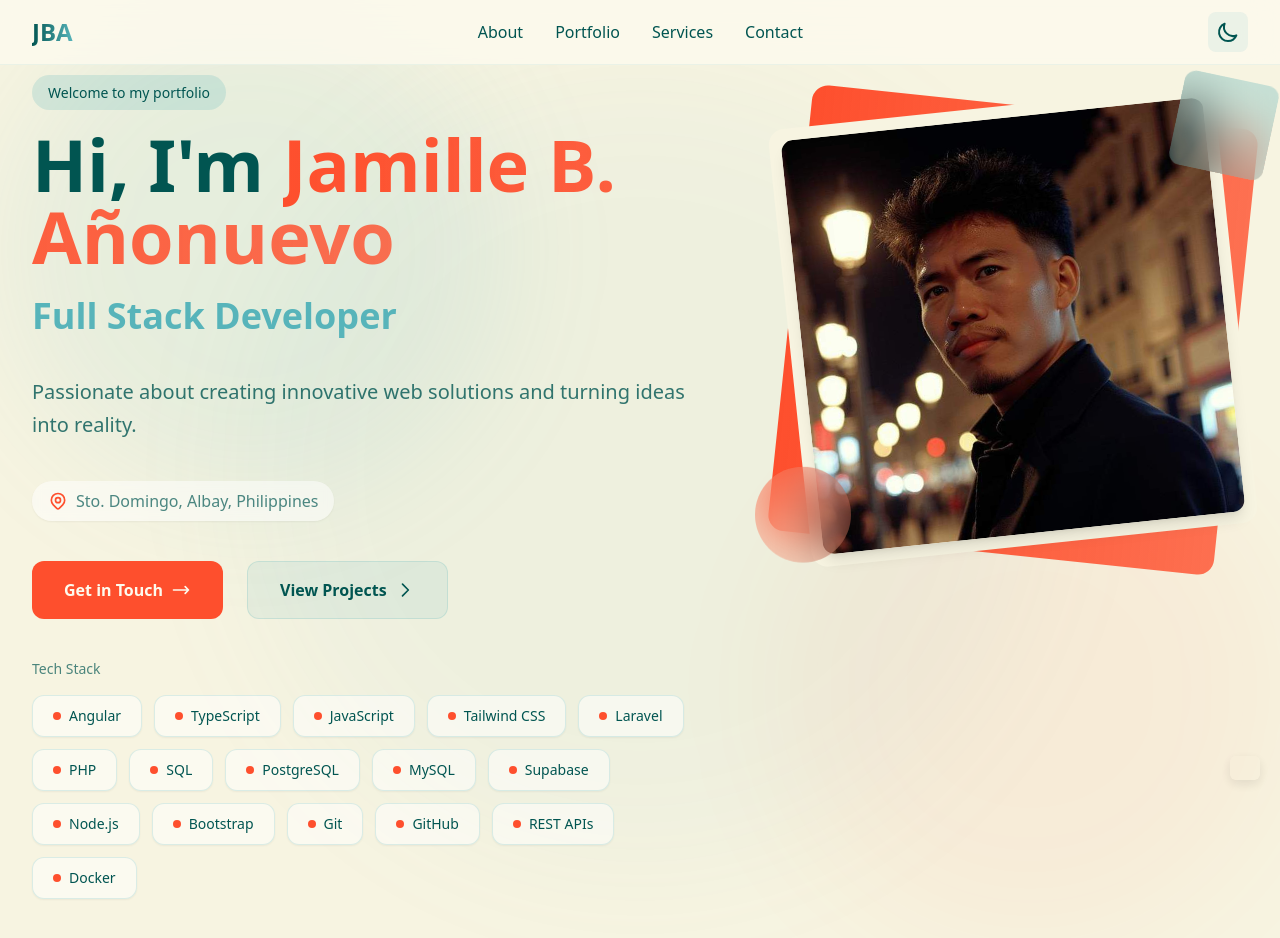
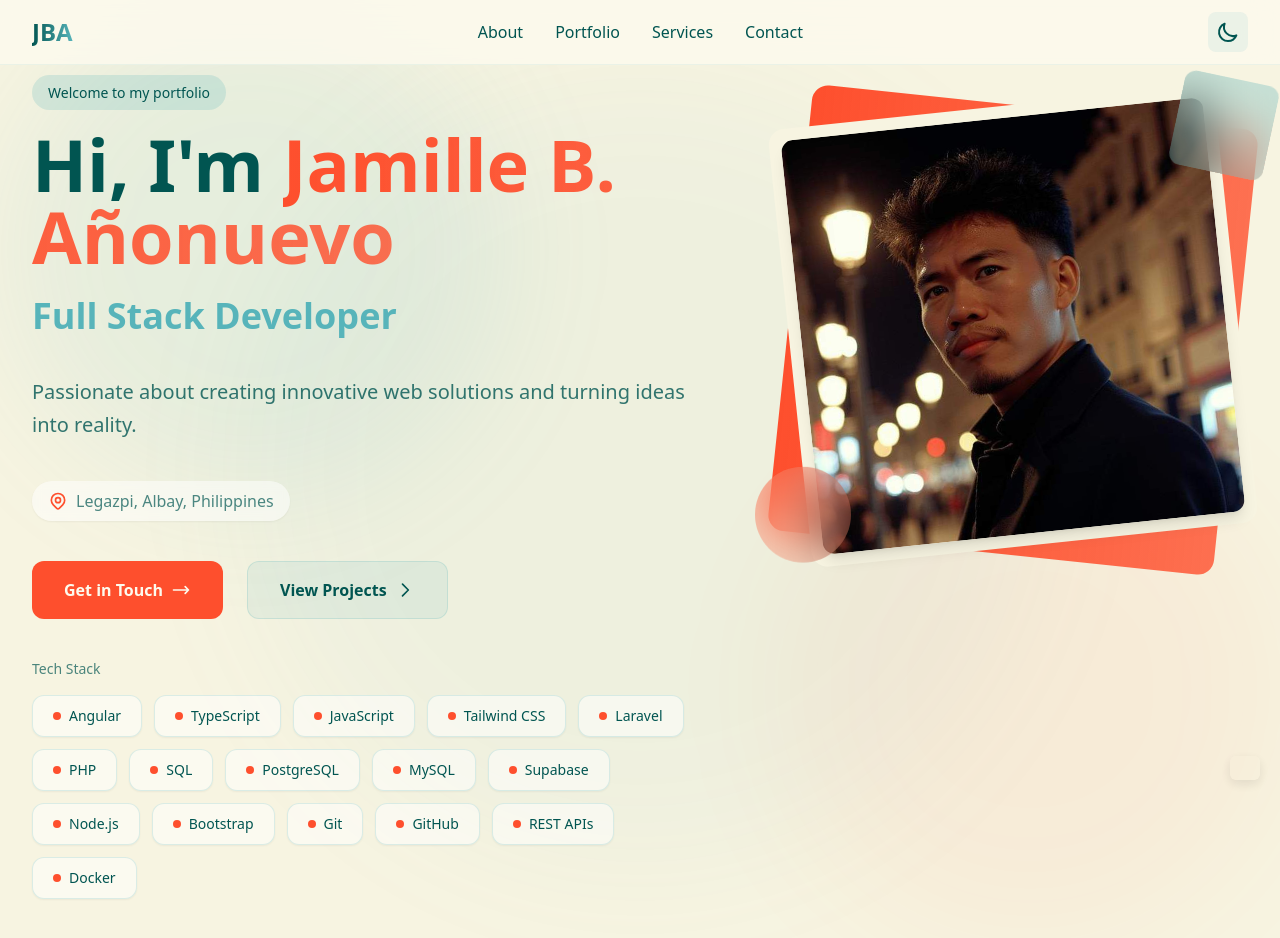
Before and after one commit to undiaxinus/portfolio, an Angular app: page / in a window 1280 px wide. Built offline with nearby package versions, Linux system fonts and the light colour scheme.

Commit message:
update the location field across the app's contact and hero components and the static docs plan file

```diff
--- a/src/app/components/contact/contact.component.ts
+++ b/src/app/components/contact/contact.component.ts
@@ -27,7 +27,7 @@ export class ContactComponent implements OnInit {
     this.contactInfo = {
       email: 'anonuevojamille@gmail.com',
       phone: '+63 9103401844 ',
-      location: 'Sto. Domingo, Albay, Philippines',
+      location: 'Legazpi, Albay, Philippines',
       socialMedia: [
         {
           name: 'Facebook',
--- a/src/app/components/hero/hero.component.ts
+++ b/src/app/components/hero/hero.component.ts
@@ -14,7 +14,7 @@ export class HeroComponent {
     name: 'Jamille B. Añonuevo',
     title: 'Full Stack Developer',
     description: 'Passionate about creating innovative web solutions and turning ideas into reality.',
-    location: 'Sto. Domingo, Albay, Philippines',
+    location: 'Legazpi, Albay, Philippines',
     profileImage: '../../assets/jamz.jpg'
   };
 }
```
Also changed, not shown: 1 other file (tests, documents, lock files or other folders).
